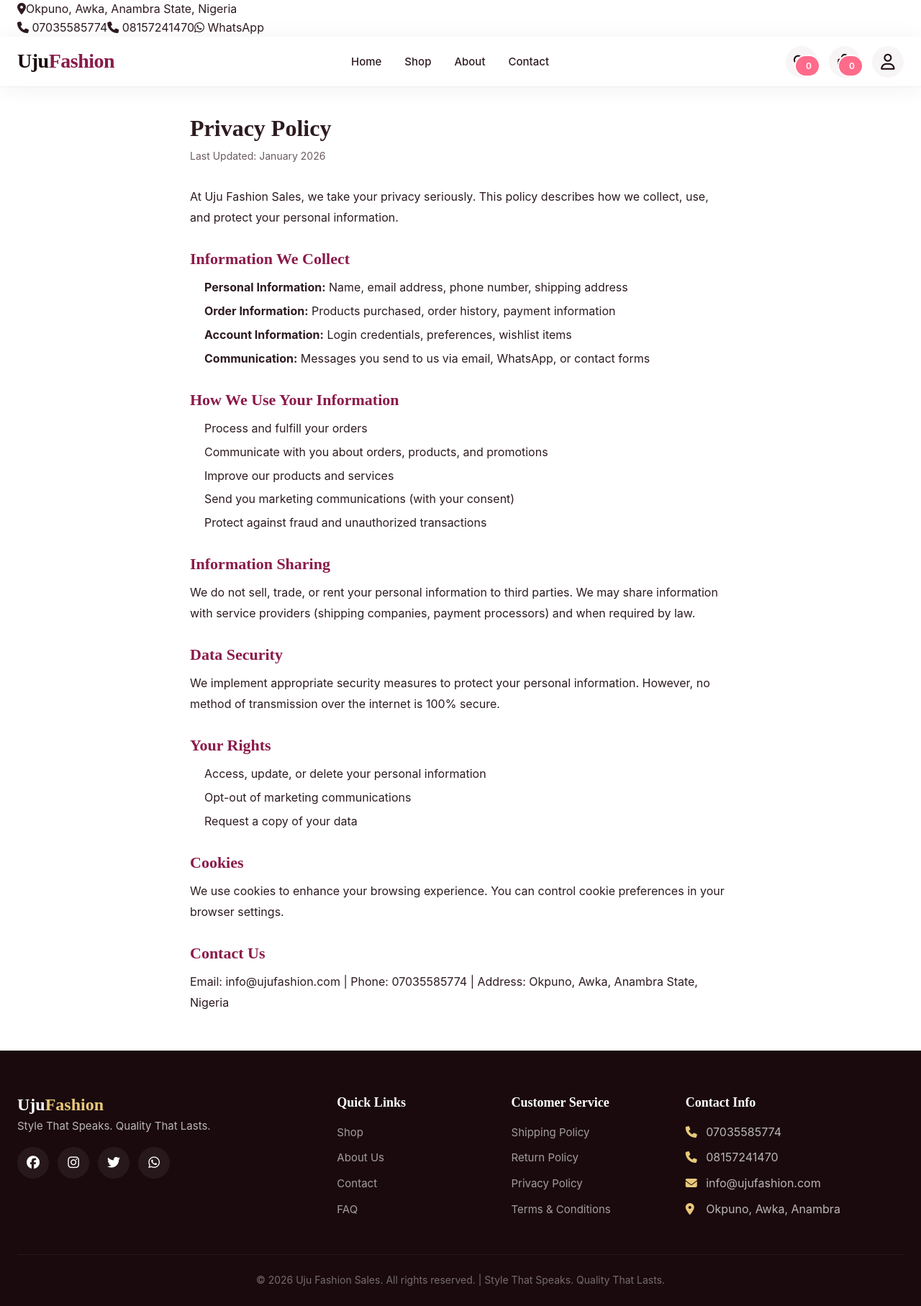
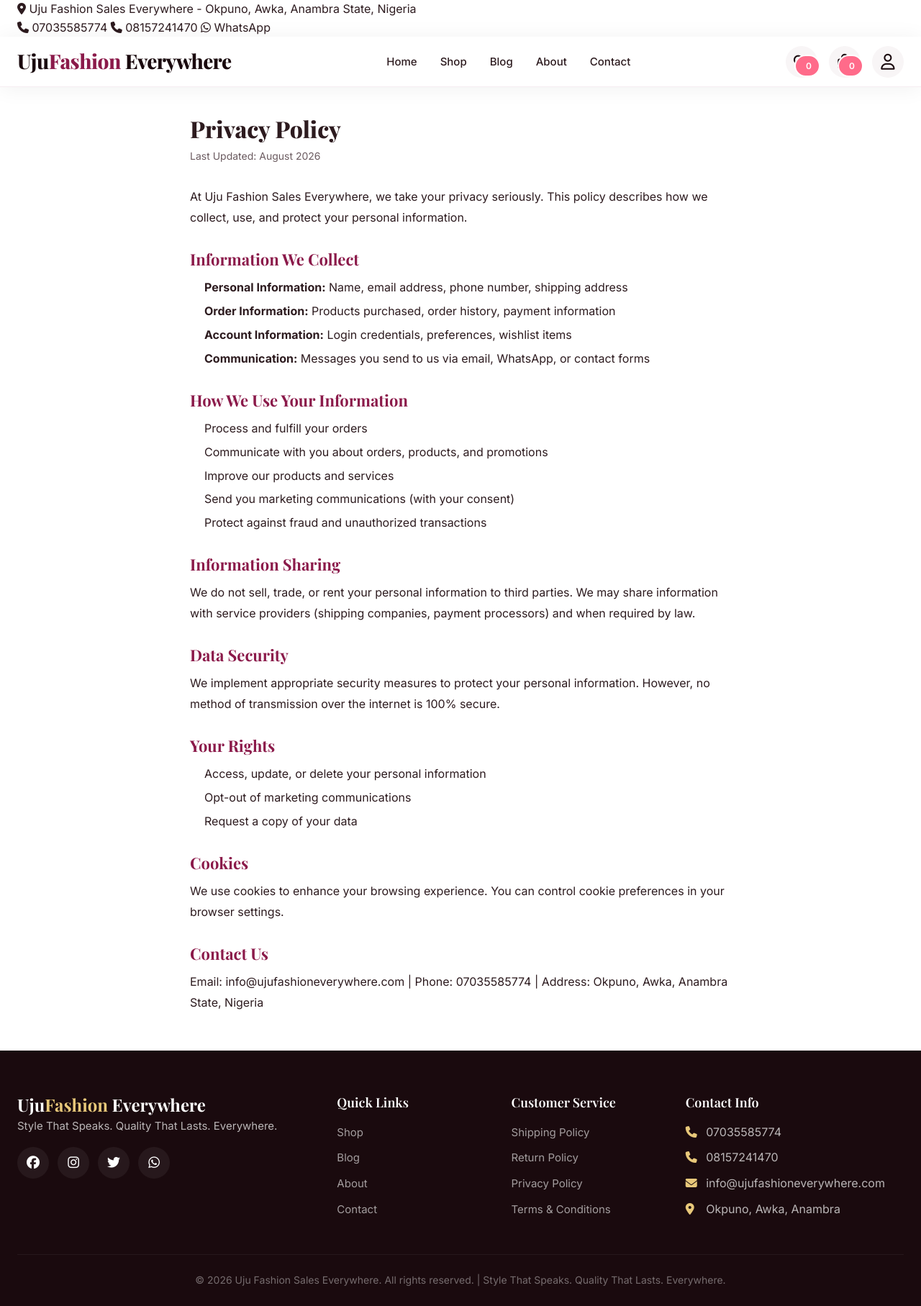
Before and after one commit to mamme234/Uju-fashion-sales-, a plain HTML site: page frontend/pages/privacy.html in a window 1280 px wide. Shown: the whole page at 72% size. Drawn offline with nearby package versions, Linux system fonts and the light colour scheme.

Commit message:
Update privacy.html

```diff
--- a/frontend/pages/privacy.html
+++ b/frontend/pages/privacy.html
@@ -4,8 +4,11 @@
     <meta charset="UTF-8" />
     <meta name="viewport" content="width=device-width, initial-scale=1.0" />
     <title>Privacy Policy - Uju Fashion Sales Everywhere</title>
+    <link rel="preconnect" href="https://fonts.googleapis.com" />
+    <link rel="preconnect" href="https://fonts.gstatic.com" crossorigin />
+    <link href="https://fonts.googleapis.com/css2?family=Playfair+Display:wght@400;600;700;800&family=Inter:wght@300;400;500;600;700&display=swap" rel="stylesheet" />
+    <link rel="stylesheet" href="https://cdnjs.cloudflare.com/ajax/libs/font-awesome/6.5.0/css/all.min.css" />
     <link rel="stylesheet" href="../css/style.css" />
-    <link rel="stylesheet" href="https://cdnjs.cloudflare.com/ajax/libs/font-awesome/6.5.0/css/all.min.css" />
     <style>
         .policy-container { padding: 40px 0; max-width: 800px; margin: 0 auto; }
         .policy-container h1 { font-family: var(--font-primary); font-size: 32px; margin-bottom: 8px; }
@@ -17,32 +20,144 @@
     </style>
 </head>
 <body>
-    <!-- Top Bar and Navbar same as other pages -->
-    <div class="top-bar"><div class="container"><div class="top-bar-wrapper"><div class="top-bar-left"><i class="fas fa-map-marker-alt"></i><span>Okpuno, Awka, Anambra State, Nigeria</span></div><div class="top-bar-right"><a href="tel:07035585774"><i class="fas fa-phone"></i> 07035585774</a><a href="tel:08157241470"><i class="fas fa-phone"></i> 08157241470</a><a href="https://wa.me/2347035585774" target="_blank"><i class="fab fa-whatsapp"></i> WhatsApp</a></div></div></div></div>
-    <nav class="navbar"><div class="container"><div class="nav-wrapper"><div class="nav-left"><a href="../index.html" class="logo">Uju<span>Fashion</span></a></div><div class="nav-center"><ul class="nav-menu"><li><a href="../index.html">Home</a></li><li><a href="shop.html">Shop</a></li><li><a href="about.html">About</a></li><li><a href="contact.html">Contact</a></li></ul></div><div class="nav-right"><a href="wishlist.html" class="nav-icon"><i class="far fa-heart"></i><span class="badge wishlist-count">0</span></a><a href="cart.html" class="nav-icon"><i class="fas fa-shopping-bag"></i><span class="badge cart-count">0</span></a><a href="login.html" class="nav-icon" id="authLink"><i class="far fa-user"></i></a></div></div></div></nav>
+    <!-- Top Bar -->
+    <div class="top-bar">
+        <div class="container">
+            <div class="top-bar-wrapper">
+                <div class="top-bar-left">
+                    <i class="fas fa-map-marker-alt"></i>
+                    <span>Uju Fashion Sales Everywhere - Okpuno, Awka, Anambra State, Nigeria</span>
+                </div>
+                <div class="top-bar-right">
+                    <a href="tel:07035585774"><i class="fas fa-phone"></i> 07035585774</a>
+                    <a href="tel:08157241470"><i class="fas fa-phone"></i> 08157241470</a>
+                    <a href="https://wa.me/2347035585774" target="_blank"><i class="fab fa-whatsapp"></i> WhatsApp</a>
+                </div>
+            </div>
+        </div>
+    </div>
 
-    <section class="policy-container"><div class="container">
+    <!-- Navbar -->
+    <nav class="navbar">
+        <div class="container">
+            <div class="nav-wrapper">
+                <div class="nav-left">
+                    <a href="../index.html" class="logo">Uju<span>Fashion</span> Everywhere</a>
+                </div>
+                <div class="nav-center">
+                    <ul class="nav-menu">
+                        <li><a href="../index.html">Home</a></li>
+                        <li><a href="shop.html">Shop</a></li>
+                        <li><a href="blog.html">Blog</a></li>
+                        <li><a href="about.html">About</a></li>
+                        <li><a href="contact.html">Contact</a></li>
+                    </ul>
+                </div>
+                <div class="nav-right">
+                    <a href="wishlist.html" class="nav-icon"><i class="far fa-heart"></i><span class="badge wishlist-count">0</span></a>
+                    <a href="cart.html" class="nav-icon"><i class="fas fa-shopping-bag"></i><span class="badge cart-count">0</span></a>
+                    <a href="login.html" class="nav-icon"><i class="far fa-user"></i></a>
+                </div>
+            </div>
+        </div>
+    </nav>
+
+    <!-- Privacy Policy -->
+    <section class="policy-container">
+        <div class="container">
             <h1>Privacy Policy</h1>
-        <p class="last-updated">Last Updated: January 2026</p>
-        <p>At Uju Fashion Sales, we take your privacy seriously. This policy describes how we collect, use, and protect your personal information.</p>
+            <p class="last-updated">Last Updated: August 2026</p>
+            <p>At Uju Fashion Sales Everywhere, we take your privacy seriously. This policy describes how we collect, use, and protect your personal information.</p>
+
             <h2>Information We Collect</h2>
-        <ul><li><strong>Personal Information:</strong> Name, email address, phone number, shipping address</li><li><strong>Order Information:</strong> Products purchased, order history, payment information</li><li><strong>Account Information:</strong> Login credentials, preferences, wishlist items</li><li><strong>Communication:</strong> Messages you send to us via email, WhatsApp, or contact forms</li></ul>
+            <ul>
+                <li><strong>Personal Information:</strong> Name, email address, phone number, shipping address</li>
+                <li><strong>Order Information:</strong> Products purchased, order history, payment information</li>
+                <li><strong>Account Information:</strong> Login credentials, preferences, wishlist items</li>
+                <li><strong>Communication:</strong> Messages you send to us via email, WhatsApp, or contact forms</li>
+            </ul>
+
             <h2>How We Use Your Information</h2>
-        <ul><li>Process and fulfill your orders</li><li>Communicate with you about orders, products, and promotions</li><li>Improve our products and services</li><li>Send you marketing communications (with your consent)</li><li>Protect against fraud and unauthorized transactions</li></ul>
+            <ul>
+                <li>Process and fulfill your orders</li>
+                <li>Communicate with you about orders, products, and promotions</li>
+                <li>Improve our products and services</li>
+                <li>Send you marketing communications (with your consent)</li>
+                <li>Protect against fraud and unauthorized transactions</li>
+            </ul>
+
             <h2>Information Sharing</h2>
             <p>We do not sell, trade, or rent your personal information to third parties. We may share information with service providers (shipping companies, payment processors) and when required by law.</p>
+
             <h2>Data Security</h2>
             <p>We implement appropriate security measures to protect your personal information. However, no method of transmission over the internet is 100% secure.</p>
+
             <h2>Your Rights</h2>
-        <ul><li>Access, update, or delete your personal information</li><li>Opt-out of marketing communications</li><li>Request a copy of your data</li></ul>
+            <ul>
+                <li>Access, update, or delete your personal information</li>
+                <li>Opt-out of marketing communications</li>
+                <li>Request a copy of your data</li>
+            </ul>
+
             <h2>Cookies</h2>
             <p>We use cookies to enhance your browsing experience. You can control cookie preferences in your browser settings.</p>
+
             <h2>Contact Us</h2>
-        <p>Email: info@ujufashion.com | Phone: 07035585774 | Address: Okpuno, Awka, Anambra State, Nigeria</p>
-    </div></section>
+            <p>Email: info@ujufashioneverywhere.com | Phone: 07035585774 | Address: Okpuno, Awka, Anambra State, Nigeria</p>
+        </div>
+    </section>
 
     <!-- Footer -->
-    <footer class="footer"><div class="container"><div class="footer-grid"><div class="footer-col"><h3>Uju<span>Fashion</span></h3><p>Style That Speaks. Quality That Lasts.</p><div class="social-links"><a href="#"><i class="fab fa-facebook"></i></a><a href="#"><i class="fab fa-instagram"></i></a><a href="#"><i class="fab fa-twitter"></i></a><a href="https://wa.me/2347035585774" target="_blank"><i class="fab fa-whatsapp"></i></a></div></div><div class="footer-col"><h4>Quick Links</h4><ul><li><a href="shop.html">Shop</a></li><li><a href="about.html">About Us</a></li><li><a href="contact.html">Contact</a></li><li><a href="faq.html">FAQ</a></li></ul></div><div class="footer-col"><h4>Customer Service</h4><ul><li><a href="shipping.html">Shipping Policy</a></li><li><a href="returns.html">Return Policy</a></li><li><a href="privacy.html">Privacy Policy</a></li><li><a href="terms.html">Terms & Conditions</a></li></ul></div><div class="footer-col"><h4>Contact Info</h4><ul><li><i class="fas fa-phone"></i> 07035585774</li><li><i class="fas fa-phone"></i> 08157241470</li><li><i class="fas fa-envelope"></i> info@ujufashion.com</li><li><i class="fas fa-map-marker-alt"></i> Okpuno, Awka, Anambra</li></ul></div></div><div class="footer-bottom"><p>&copy; 2026 Uju Fashion Sales. All rights reserved. | Style That Speaks. Quality That Lasts.</p></div></div></footer>
-    <script src="../js/api.js"></script><script src="../js/app.js"></script><script src="../js/cart.js"></script><script src="../js/auth.js"></script>
+    <footer class="footer">
+        <div class="container">
+            <div class="footer-grid">
+                <div class="footer-col">
+                    <h3>Uju<span>Fashion</span> Everywhere</h3>
+                    <p>Style That Speaks. Quality That Lasts. Everywhere.</p>
+                    <div class="social-links">
+                        <a href="#"><i class="fab fa-facebook"></i></a>
+                        <a href="#"><i class="fab fa-instagram"></i></a>
+                        <a href="#"><i class="fab fa-twitter"></i></a>
+                        <a href="https://wa.me/2347035585774" target="_blank"><i class="fab fa-whatsapp"></i></a>
+                    </div>
+                </div>
+                <div class="footer-col">
+                    <h4>Quick Links</h4>
+                    <ul>
+                        <li><a href="shop.html">Shop</a></li>
+                        <li><a href="blog.html">Blog</a></li>
+                        <li><a href="about.html">About</a></li>
+                        <li><a href="contact.html">Contact</a></li>
+                    </ul>
+                </div>
+                <div class="footer-col">
+                    <h4>Customer Service</h4>
+                    <ul>
+                        <li><a href="shipping.html">Shipping Policy</a></li>
+                        <li><a href="returns.html">Return Policy</a></li>
+                        <li><a href="privacy.html">Privacy Policy</a></li>
+                        <li><a href="terms.html">Terms & Conditions</a></li>
+                    </ul>
+                </div>
+                <div class="footer-col">
+                    <h4>Contact Info</h4>
+                    <ul>
+                        <li><i class="fas fa-phone"></i> 07035585774</li>
+                        <li><i class="fas fa-phone"></i> 08157241470</li>
+                        <li><i class="fas fa-envelope"></i> info@ujufashioneverywhere.com</li>
+                        <li><i class="fas fa-map-marker-alt"></i> Okpuno, Awka, Anambra</li>
+                    </ul>
+                </div>
+            </div>
+            <div class="footer-bottom">
+                <p>&copy; 2026 Uju Fashion Sales Everywhere. All rights reserved. | Style That Speaks. Quality That Lasts. Everywhere.</p>
+            </div>
+        </div>
+    </footer>
+
+    <script src="../js/api.js"></script>
+    <script src="../js/app.js"></script>
+    <script src="../js/cart.js"></script>
+    <script src="../js/auth.js"></script>
 </body>
 </html>
```
Lines whose indentation alone changed are shown as unchanged.
